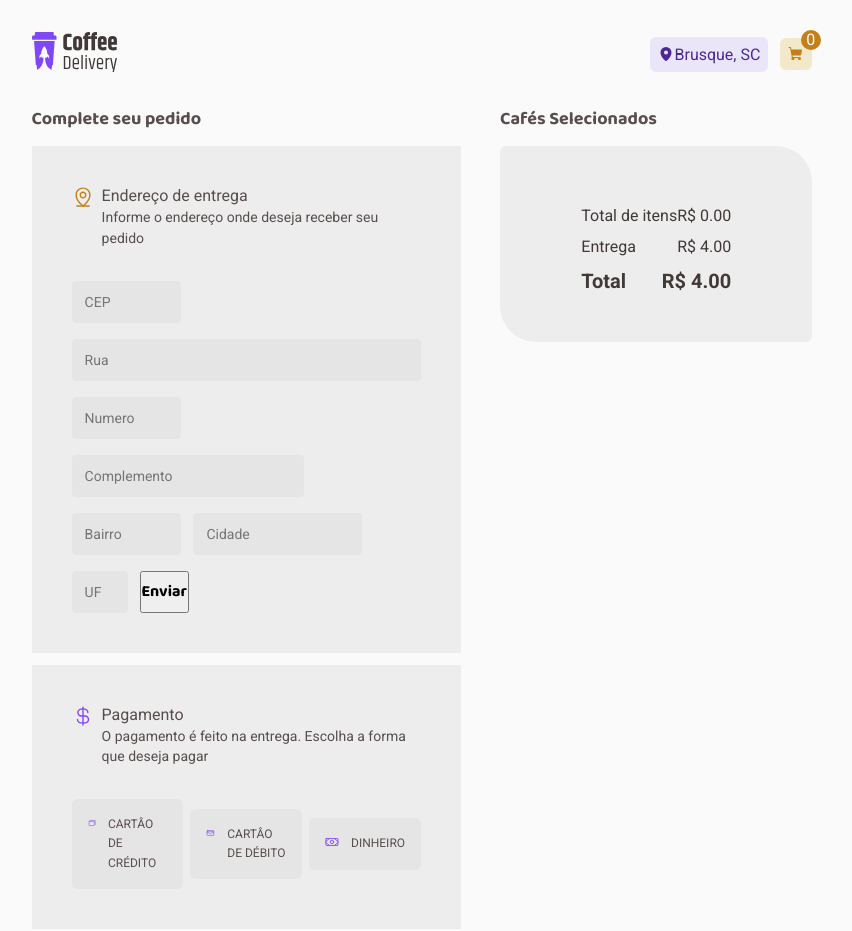
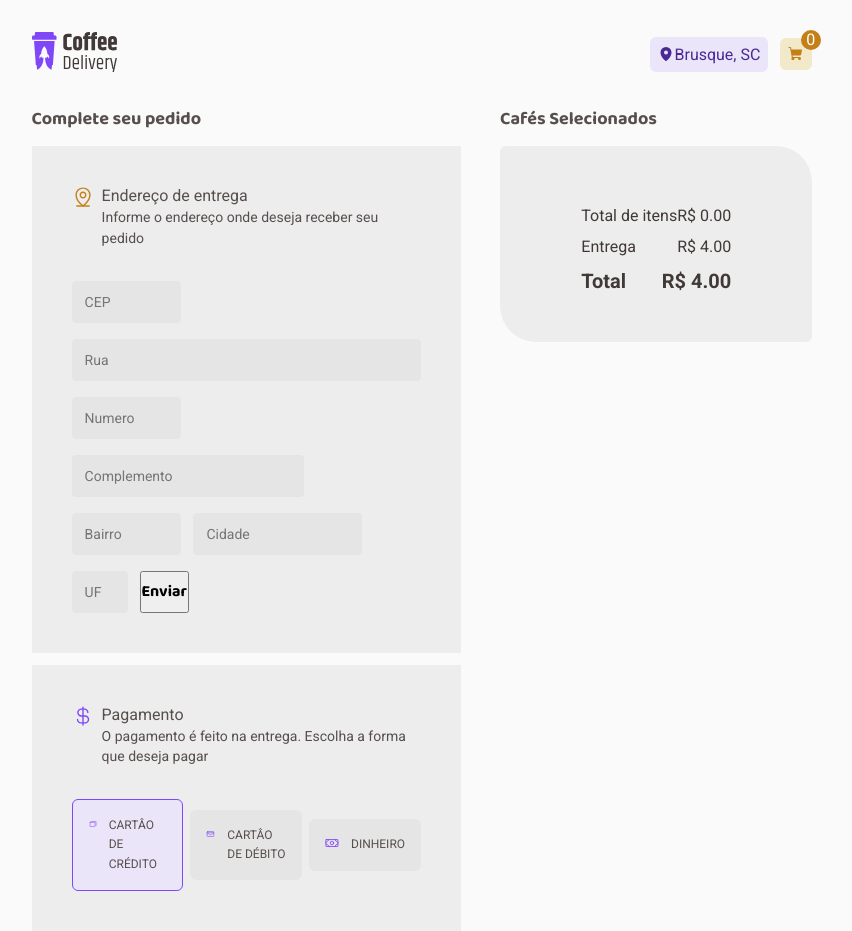
Before and after one commit to Junior041/coffe-delivery, a React (Vite) app: page /checkout in a window 1280 px wide. Shown: the whole page, without its empty margins (218-1070 px from the left). Built offline with nearby package versions, Linux system fonts and the light colour scheme.

Commit message:
pronto:metodoPagamento

```diff
--- a/src/pages/Checkout/Endereco/index.tsx
+++ b/src/pages/Checkout/Endereco/index.tsx
@@ -4,11 +4,15 @@ import { useFormContext } from 'react-hook-form';
 
 import NewEnderecoForm from './NewEnderecoForm';
 
-export default function Endereco() {
+export default function Endereco({
+  createPayment,
+}: {
+  createPayment: (data: any) => void;
+}) {
   const { handleSubmit } = useFormContext();
 
   function handleCreatePayment(data: any) {
-    console.log(data);
+    createPayment(data);
   }
 
   return (
--- a/src/pages/Checkout/Pagamento/index.tsx
+++ b/src/pages/Checkout/Pagamento/index.tsx
@@ -6,8 +6,18 @@ import {
 } from './styles';
 import MoneyIcon from '../../../assets/moneyIcon.svg';
 import { Cardholder, Cards, Money } from 'phosphor-react';
+import { useState } from 'react';
 
-export default function Pagemento() {
+export default function Pagemento({
+  setPaymentMethod,
+  paymentMethod,
+}: {
+  setPaymentMethod: (method: string) => void;
+  paymentMethod: string;
+}) {
+  function handlePaymentMethod(method: string) {
+    setPaymentMethod(method);
+  }
   return (
     <PagamentoContainer>
       <TitlePagamento>
@@ -20,15 +30,27 @@ export default function Pagemento() {
         </div>
       </TitlePagamento>
       <MethodsPayments>
-        <ButtonPaymant>
+        <ButtonPaymant
+          id="credito"
+          className={paymentMethod === 'credito' ? 'ativo' : ''}
+          onClick={() => handlePaymentMethod('credito')}
+        >
           <Cards color="#8047F8" />
           <span>CARTÂO DE CRÉDITO</span>
         </ButtonPaymant>
-        <ButtonPaymant>
+        <ButtonPaymant
+          id="debito"
+          className={paymentMethod === 'debito' ? 'ativo' : ''}
+          onClick={() => handlePaymentMethod('debito')}
+        >
           <Cardholder color="#8047F8" />
           <span>CARTÂO DE DÉBITO</span>
         </ButtonPaymant>
-        <ButtonPaymant>
+        <ButtonPaymant
+          id="dinheiro"
+          className={paymentMethod === 'dinheiro' ? 'ativo' : ''}
+          onClick={() => handlePaymentMethod('dinheiro')}
+        >
           <Money color="#8047F8" />
           <span>DINHEIRO</span>
         </ButtonPaymant>
--- a/src/pages/Checkout/Pagamento/styles.ts
+++ b/src/pages/Checkout/Pagamento/styles.ts
@@ -43,6 +43,11 @@ export const ButtonPaymant = styled.div`
   border-radius: 6px;
   width: 32%;
   gap: 12px;
+  cursor: pointer;
+  &.ativo {
+    background-color: ${(props) => props.theme['purple-100']};
+    border: 1px solid ${(props) => props.theme['purple-400']};
+  }
   > span {
     font-family: 'Roboto', 'sans-serif';
     font-size: 12px;
--- a/src/pages/Checkout/index.tsx
+++ b/src/pages/Checkout/index.tsx
@@ -5,6 +5,7 @@ import { CheckoutContainer, ParteEsquerda, PartedDireita } from './styles';
 import { FormProvider, useForm } from 'react-hook-form';
 import * as zod from 'zod';
 import { zodResolver } from '@hookform/resolvers/zod';
+import { useState } from 'react';
 
 const newEnderecoFormSchema = zod.object({
   cep: zod.number(),
@@ -18,16 +19,24 @@ const newEnderecoFormSchema = zod.object({
 type NewEnderecoFormData = zod.infer<typeof newEnderecoFormSchema>;
 
 export default function Checkout() {
+  const [paymentMethod, setPaymentMethod] = useState('credito');
   const newEnderecoForm = useForm<NewEnderecoFormData>({
     resolver: zodResolver(newEnderecoFormSchema),
   });
+  function createPayment(data: any) {
+    data.methodPaymant = paymentMethod;
+    console.log(data);
+  }
   return (
     <FormProvider {...newEnderecoForm}>
       <CheckoutContainer>
         <ParteEsquerda>
           <p>Complete seu pedido</p>
-          <Endereco />
-          <Pagemento />
+          <Endereco createPayment={createPayment} />
+          <Pagemento
+            setPaymentMethod={setPaymentMethod}
+            paymentMethod={paymentMethod}
+          />
         </ParteEsquerda>
         <PartedDireita>
           <p>Cafés Selecionados</p>
```
